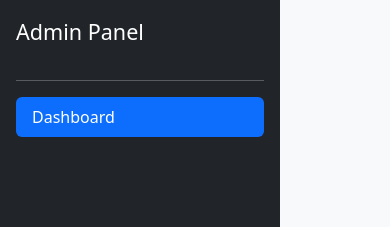
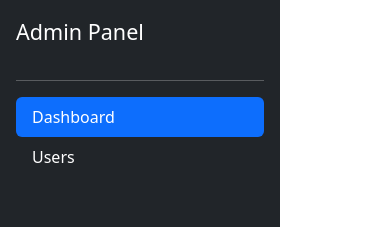
Before and after one commit to nandzor/react_19, a React (Vite) app: page / in a window 390 px wide. Shown: the top 227 px of the page. Built offline with nearby package versions, Linux system fonts and the light colour scheme.

Commit message:
enhance sidebar height to responsive

```diff
--- a/src/admin/layouts/AdminLayout.jsx
+++ b/src/admin/layouts/AdminLayout.jsx
@@ -3,10 +3,10 @@ import { Outlet } from "react-router-dom";
 
 const AdminLayout = () => {
   return (
-    <div className="d-flex" style={{ height: "100vh" }}>
-      <div
-        className="d-flex flex-column flex-shrink-0 p-3 text-white bg-dark"
-        style={{ width: "280px" }}
+    <div className="d-flex flex-column flex-md-row min-vh-100">
+      <nav
+        className="d-flex flex-column flex-shrink-0 p-3 text-white bg-dark min-vh-100 w-100 w-md-280"
+        style={{ maxWidth: "280px" }}
       >
         <a
           href="/"
@@ -21,8 +21,13 @@ const AdminLayout = () => {
               Dashboard
             </a>
           </li>
+          <li className="nav-item">
+            <a href="/app/users" className="nav-link text-white">
+              Users
+            </a>
+          </li>
         </ul>
-      </div>
+      </nav>
       <main className="flex-grow-1 p-4 bg-light">
         <Outlet />
       </main>
```
